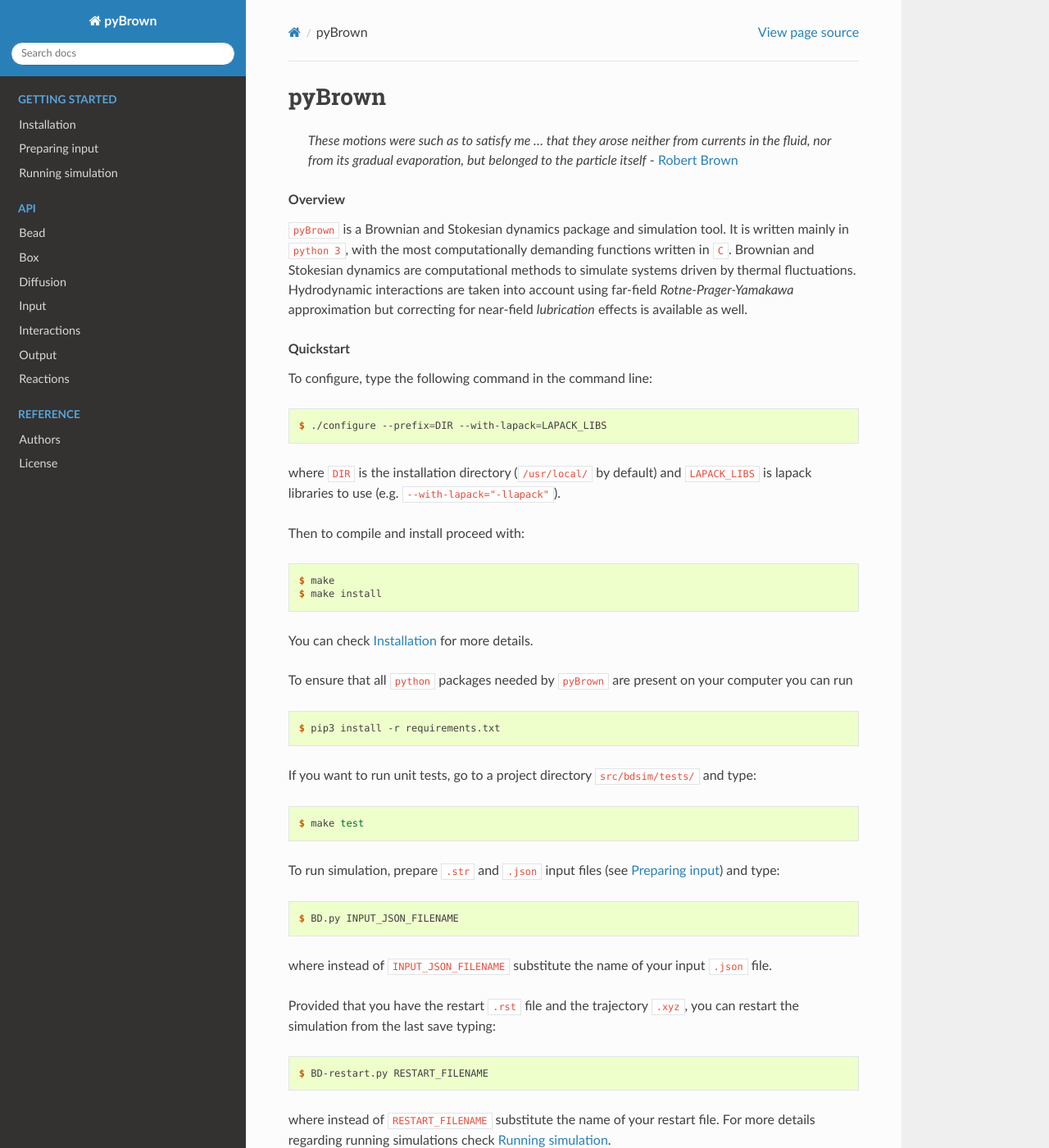
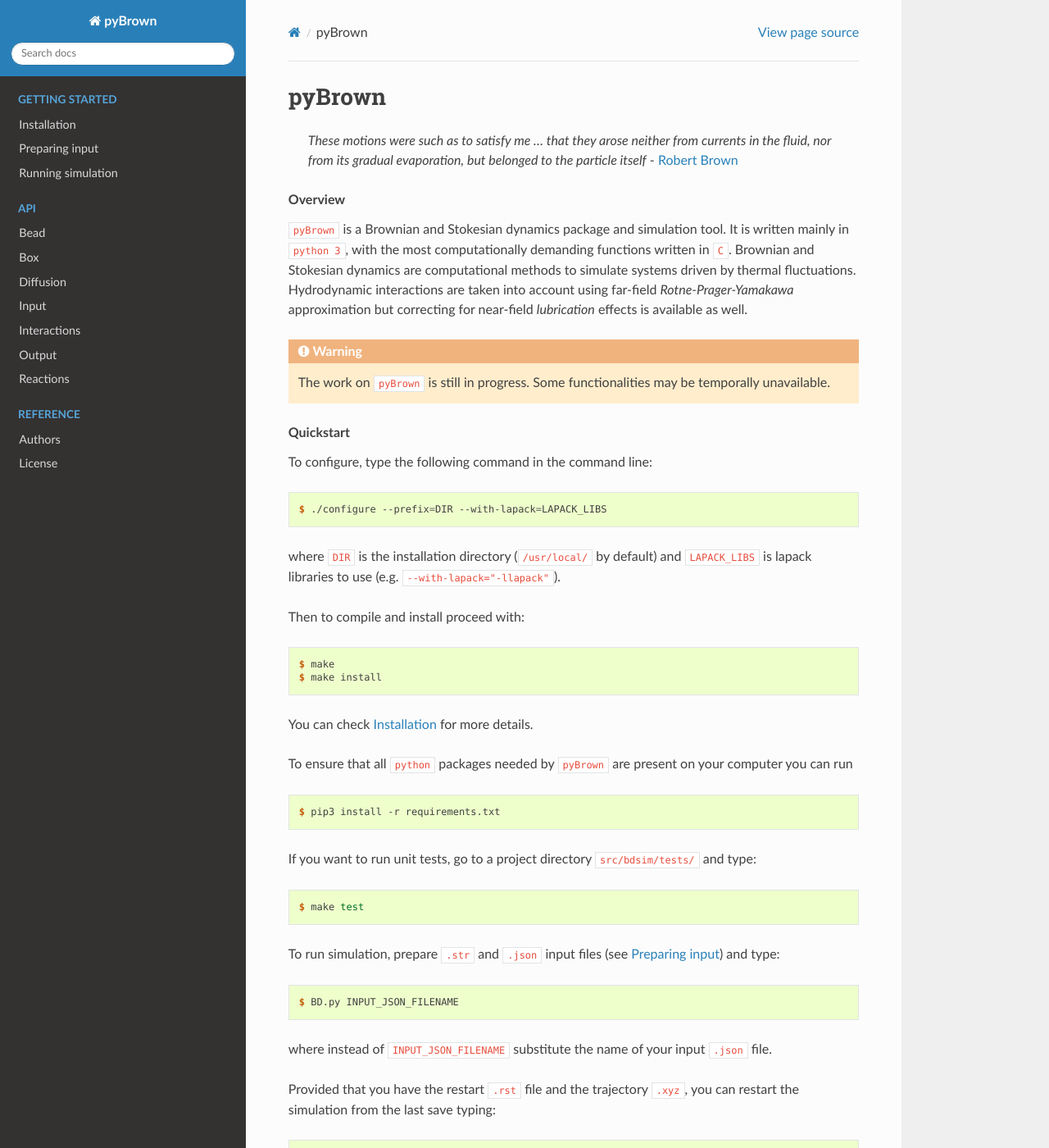
Before and after one commit to tskora/pyBrown, a Sphinx documentation site: the page built from docs/source/index.rst, in a window 1280 px wide and 1400 px high. Shown: the whole window at 82% size. Built offline with Sphinx 7.4.7 and the Read the Docs theme 2.0.0, drawn with Linux system fonts in a browser that asks for light colours; some of the changed text lies outside the part shown.

Commit message:
small change in documentation

```diff
--- a/docs/source/index.rst
+++ b/docs/source/index.rst
@@ -7,6 +7,9 @@ pyBrown
 .. rubric:: Overview
 
 ``pyBrown`` is a Brownian and Stokesian dynamics package and simulation tool. It is written mainly in ``python 3``, with the most computationally demanding functions written in ``C``. Brownian and Stokesian dynamics are computational methods to simulate systems driven by thermal fluctuations. Hydrodynamic interactions are taken into account using far-field *Rotne-Prager-Yamakawa* approximation but correcting for near-field *lubrication* effects is available as well.
+
+.. warning::
+    The work on ``pyBrown`` is still in progress. Some functionalities may be temporally unavailable.
 
 .. rubric:: Quickstart
 
```
Also changed, not shown: other parts of docs/source/index.rst (+0 -3 lines).
